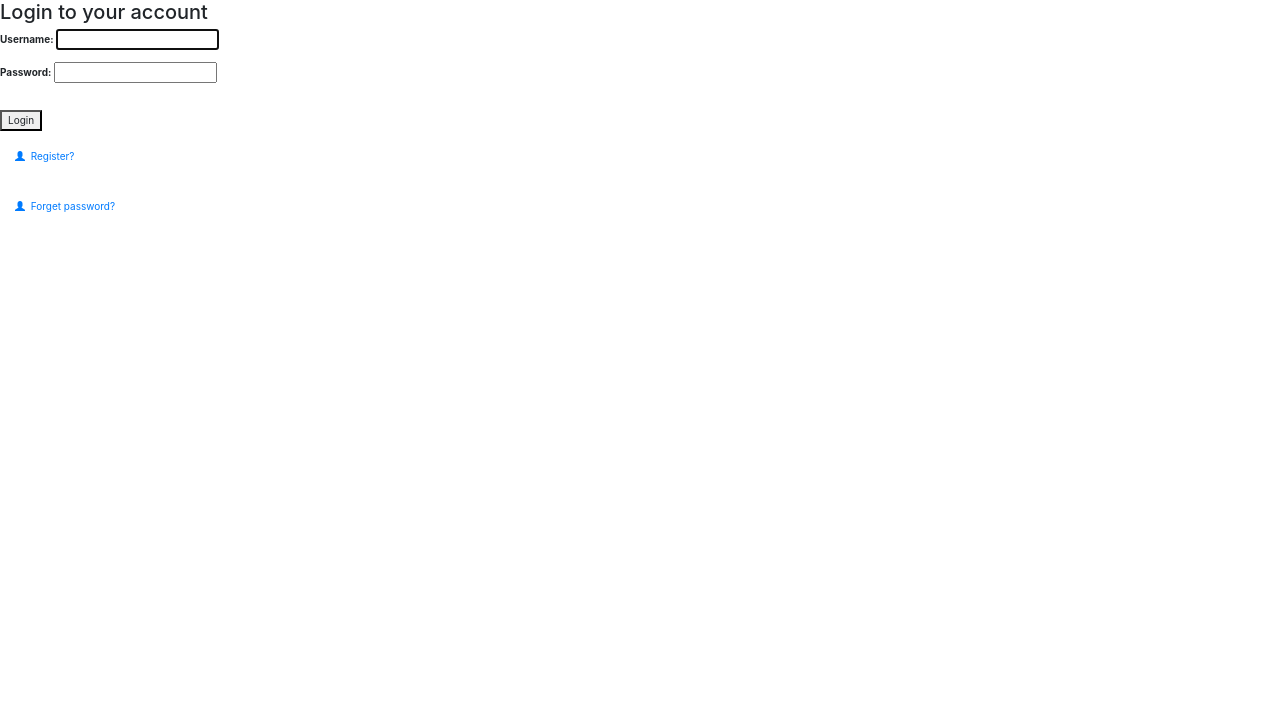
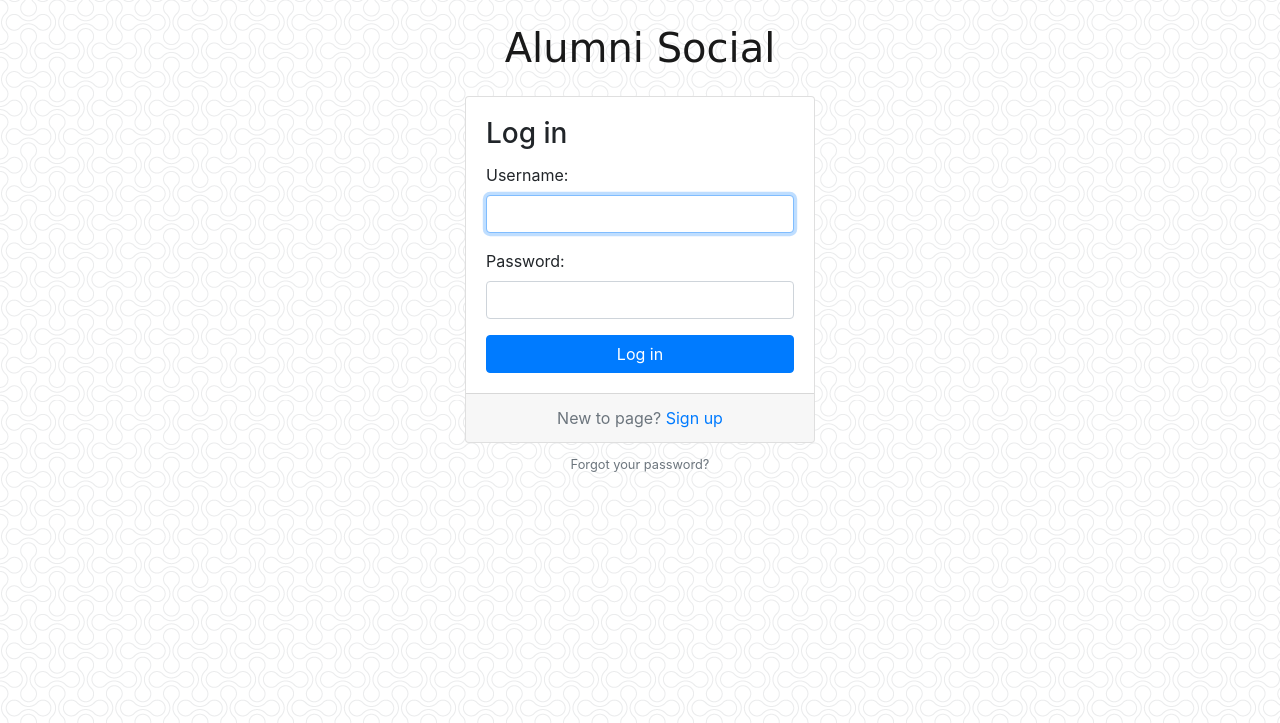
Before and after one commit to krdpk17/django-alumni, a Django app: page /accounts/login/ in a window 1280 px wide. Shown: the top 723 px of the page. Run offline with Django 3.2, Linux system fonts and the light colour scheme; some libraries are stand-ins or nearby versions; some web fonts are replaced.

Commit message:
New look login page

```diff
--- a/alumnisystem/templates/board_base.html
+++ b/alumnisystem/templates/board_base.html
@@ -2,7 +2,7 @@
 <html>
   <head>
     <meta charset="utf-8">
-    <title>{% block title %}Django Boards{% endblock %}</title>
+    <title>{% block title %}Discussion Boards{% endblock %}</title>
     <link href="https://fonts.googleapis.com/css?family=Peralta" rel="stylesheet">
     <link rel="stylesheet" href="{% static 'css/bootstrap.min.css' %}">
     <link rel="stylesheet" href="{% static 'css/app.css' %}">
@@ -12,7 +12,7 @@
    {% block body %}
       <nav class="navbar navbar-expand-sm navbar-dark bg-dark">
         <div class="container">
-          <a class="navbar-brand" href="{% url 'home' %}">Django Boards</a>
+          <a class="navbar-brand" href="{% url 'home' %}">Discussion Boards</a>
           <button class="navbar-toggler" type="button" data-toggle="collapse" data-target="#mainMenu" aria-controls="mainMenu" aria-expanded="false" aria-label="Toggle navigation">
             <span class="navbar-toggler-icon"></span>
           </button>
--- a/alumnisystem/templates/registration/login.html
+++ b/alumnisystem/templates/registration/login.html
@@ -1,23 +1,37 @@
-{% extends 'base.html' %}
+{% extends 'board_base.html' %}
 
-{% block title %}Login{% endblock %}
+{% load static %}
 
-{% block content %}
-<h2>Login to your account</h2>
-<form method="post">
-  {% csrf_token %}
-  {{ form.as_p }}
-  <br>
-  <ul class="nav navbar-nav navbar-left">
-    <li class="">
-      <button type="submit">Login</button>
-      <a href="{% url 'signup' %}">
-          <span class="glyphicon glyphicon-user" aria-hidden="true"></span>&nbsp; Register?
-      </a>
-      <a href="{% url 'password_reset' %}">
-          <span class="glyphicon glyphicon-user" aria-hidden="true"></span>&nbsp; Forget password?
-      </a>
-    </li>
-</ul>
-</form>
+{% block stylesheet %}
+  <link rel="stylesheet" href="{% static 'css/accounts.css' %}">
 {% endblock %}
+
+{% block body %}
+  <div class="container">
+    <h1 class="text-center logo my-4">
+      <a href="{% url 'home' %}">Alumni Social</a>
+    </h1>
+    <div class="row justify-content-center">
+      <div class="col-lg-4 col-md-6 col-sm-8">
+        <div class="card">
+          <div class="card-body">
+            <h3 class="card-title">Log in</h3>
+            <form method="post" novalidate>
+              {% csrf_token %}
+              {% include 'includes/form.html' %}
+              <button type="submit" class="btn btn-primary btn-block">Log in</button>
+            </form>
+          </div>
+          <div class="card-footer text-muted text-center">
+            New to page? <a href="{% url 'signup' %}">Sign up</a>
+          </div>
+        </div>
+        <div class="text-center py-2">
+          <small>
+            <a href="#" class="text-muted">Forgot your password?</a>
+          </small>
+        </div>
+      </div>
+    </div>
+  </div>
+{% endblock %}
```
Also changed, not shown: alumnisystem/db.sqlite3.
